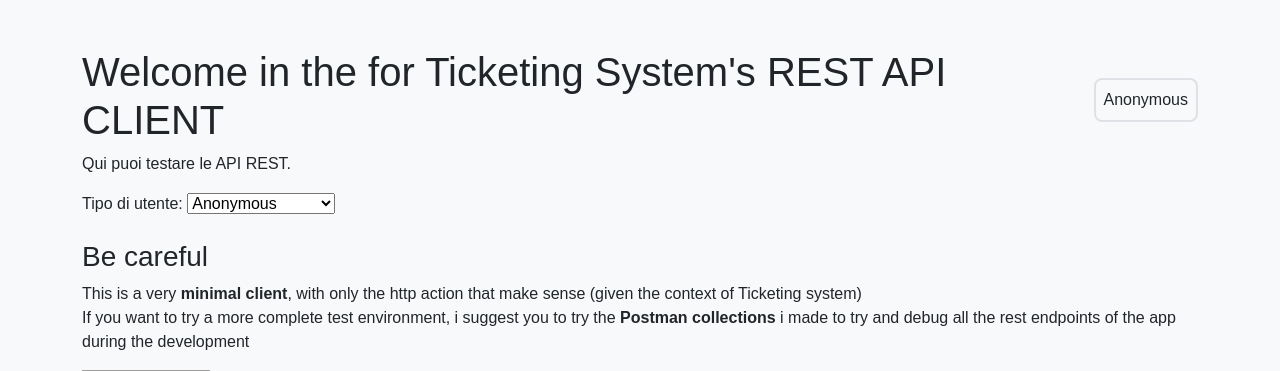
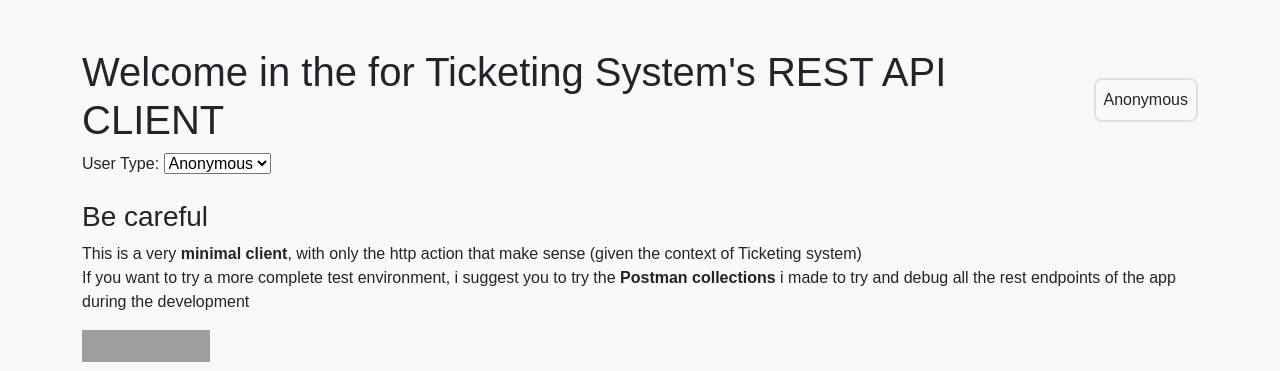
Before and after one commit to TheRealPala/ppm-second-midterm, a Django app: page / in a window 1280 px wide. Shown: the top 371 px of the page. Run offline with Django 5.2, Linux system fonts and the light colour scheme; grey boxes are pictures that could not be loaded.

Commit message:
INFO: Minor changes into client

```diff
--- a/templates/index.html
+++ b/templates/index.html
@@ -17,13 +17,12 @@
             <h1>Welcome in the for Ticketing System's REST API CLIENT </h1>
             <div class="rounded-3 border border-2 border-solid p-2" id="login-status"></div>
         </div>
-        <p>Qui puoi testare le API REST.</p>
-        <label for="user-select">Tipo di utente: </label>
+        <label for="user-select">User Type: </label>
         <select id="user-select">
             <option value="" selected>Anonymous</option>
-            <option value="user1">Utente Normale 1</option>
-            <option value="user2">Utente Normale 2</option>
-            <option value="staff">Utente Staff</option>
+            <option value="user1">User 1</option>
+            <option value="user2">User 2</option>
+            <option value="staff">Staff user</option>
         </select>
     </section>
     <section class="mt-4">
```
